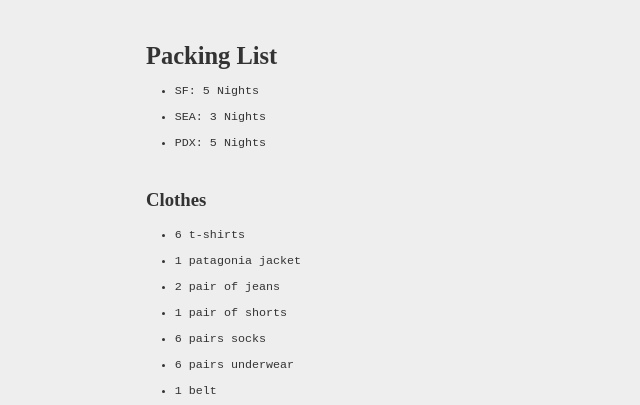
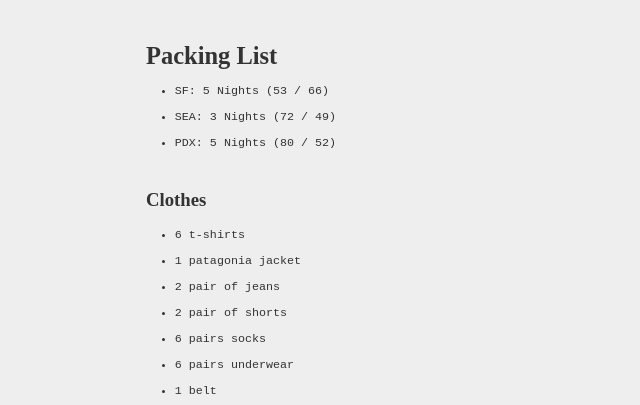
Before and after one commit to icco/traveling, a Jekyll site: the page built from _posts/2018-05-25-west-coast.md, in a window 1280 px wide. Shown: the top 405 px of the page, without its empty margins (94-734 px from the left). Built offline with Jekyll 4.4.1, drawn with Linux system fonts in a browser that asks for light colours.

Commit message:
weather and stuff

```diff
--- a/_posts/2018-05-25-west-coast.md
+++ b/_posts/2018-05-25-west-coast.md
@@ -7,16 +7,16 @@ layout: default
 
 # Packing List
 
-- SF: 5 Nights
-- SEA: 3 Nights
-- PDX: 5 Nights
+- SF: 5 Nights (53 / 66)
+- SEA: 3 Nights (72 / 49)
+- PDX: 5 Nights (80 / 52)
 
 ## Clothes
 
  * 6 t-shirts
  * 1 patagonia jacket
  * 2 pair of jeans
- * 1 pair of shorts
+ * 2 pair of shorts
  * 6 pairs socks
  * 6 pairs underwear
  * 1 belt
```
